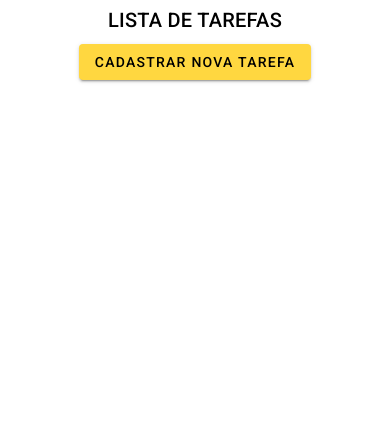
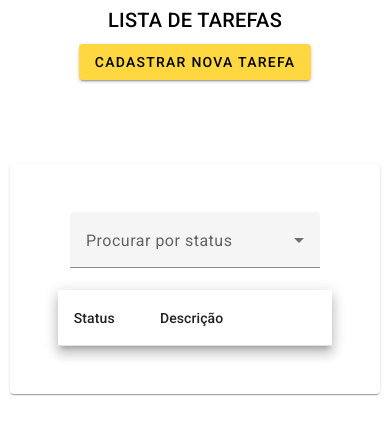
Before and after one commit to jefersonjunio/lista-de-tarefas-keevo, an Angular app in the folder frontend/lista-tarefa/: page / in a window 390 px wide. Shown: the top 434 px of the page. Built offline with nearby package versions, Linux system fonts and the light colour scheme.

Commit message:
feat: cria layout page home

```diff
--- a/frontend/lista-tarefa/src/app/pages/home/home.component.css
+++ b/frontend/lista-tarefa/src/app/pages/home/home.component.css
@@ -0,0 +1,60 @@
+main {
+  display: flex;
+  justify-content: center;
+}
+
+mat-card {
+  width: 80%;
+  height: 100%;
+  display: flex;
+  justify-content: center;
+  align-items: center;
+  margin: 0 auto;
+  padding: 3rem;
+  margin-top: 5rem;
+  margin-bottom: 5rem;
+}
+
+.input_box {
+  width: 500px;
+}
+
+.btn-box {
+  width: 500px;
+  display: flex;
+  justify-content: center;
+  align-items: center;
+}
+
+.btn-box button {
+  width: 50%;
+}
+
+mat-form-field {
+  width: 500px;
+}
+
+.mat-mdc-fab {
+  height: 36px;
+  width: 36px;
+}
+
+@media screen and (max-width: 782px) {
+  mat-form-field {
+    width: 400px;
+  }
+
+  mat-card {
+    width: 90%;
+  }
+}
+
+@media screen and (max-width: 600px) {
+  mat-form-field {
+    width: 250px;
+  }
+
+  mat-card {
+    width: 95%;
+  }
+}
--- a/frontend/lista-tarefa/src/app/pages/home/home.component.html
+++ b/frontend/lista-tarefa/src/app/pages/home/home.component.html
@@ -1 +1,53 @@
 <app-header></app-header>
+<main>
+  <mat-card>
+    <!--Formulario status-->
+    <form>
+      <div>
+        <mat-form-field>
+          <mat-label>Procurar por status</mat-label>
+          <mat-select id="status" formControlName="status">
+            <mat-option value="Todos">Todos</mat-option>
+            <mat-option value="Concluido">Concluido</mat-option>
+            <mat-option value="Inicializado">Inicializado</mat-option>
+          </mat-select>
+        </mat-form-field>
+      </div>
+    </form>
+    <!--Tabela -->
+    <table mat-table class="mat-elevation-z8">
+      <ng-container matColumnDef="Status">
+        <th mat-header-cell *matHeaderCellDef>Status</th>
+
+      </ng-container>
+
+      <ng-container matColumnDef="Descrição">
+        <th mat-header-cell *matHeaderCellDef>Descrição</th>
+        <td mat-cell> rteste </td>
+        <td mat-cell> rteste </td>
+        <td mat-cell> rteste </td>
+      </ng-container>
+
+      <ng-container matColumnDef="Editar">
+        <th mat-header-cell *matHeaderCellDef></th>
+        <td mat-cell>
+         <button mat-fab color="accent">
+          <mat-icon>edit</mat-icon>
+        </button>
+        </td>
+      </ng-container>
+
+      <ng-container matColumnDef="Excluir">
+        <th mat-header-cell *matHeaderCellDef></th>
+        <td mat-cell>
+          <button mat-fab color="warn">
+            <mat-icon>delete</mat-icon>
+          </button>
+        </td>
+      </ng-container>
+
+      <tr mat-header-row *matHeaderRowDef="columns"></tr>
+      <tr mat-row *matRowDef="let row; columns: columns;"></tr>
+    </table>
+  </mat-card>
+</main>
--- a/frontend/lista-tarefa/src/app/pages/home/home.component.ts
+++ b/frontend/lista-tarefa/src/app/pages/home/home.component.ts
@@ -6,5 +6,5 @@ import { Component } from '@angular/core';
   styleUrls: ['./home.component.css']
 })
 export class HomeComponent {
-
+  columns = ['Status', 'Descrição', 'Editar', 'Excluir'];
 }
```
Also changed, not shown: frontend/lista-tarefa/src/app/app.module.ts (+14 -1 lines).
